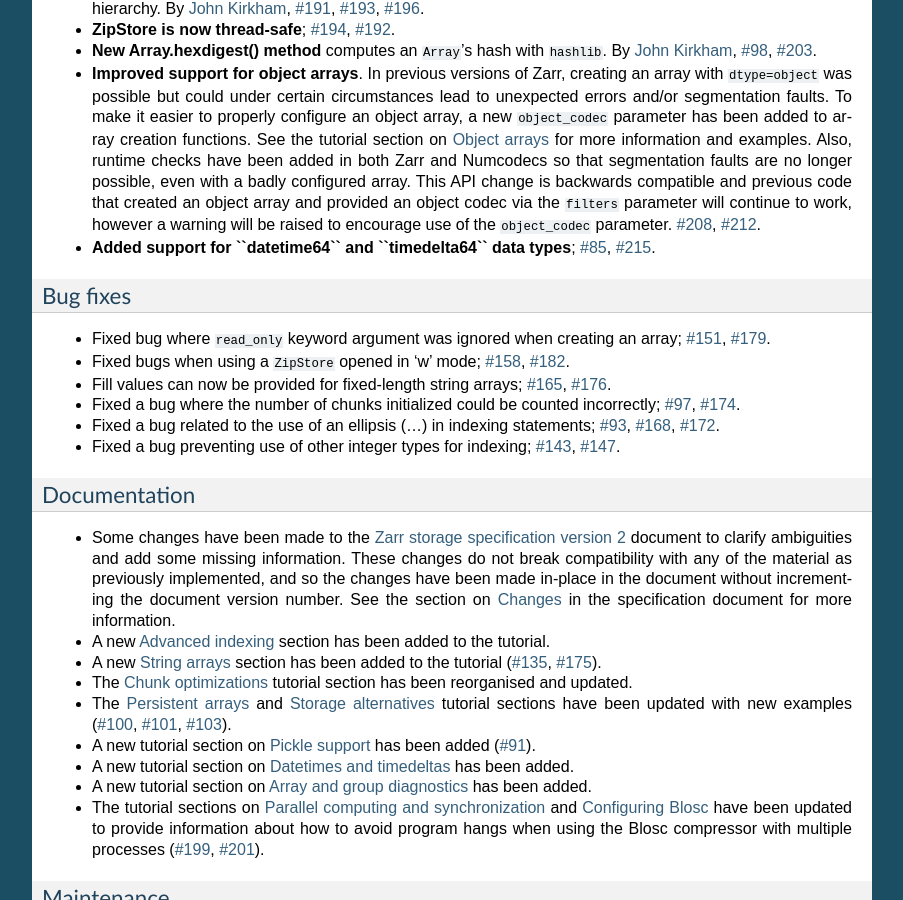
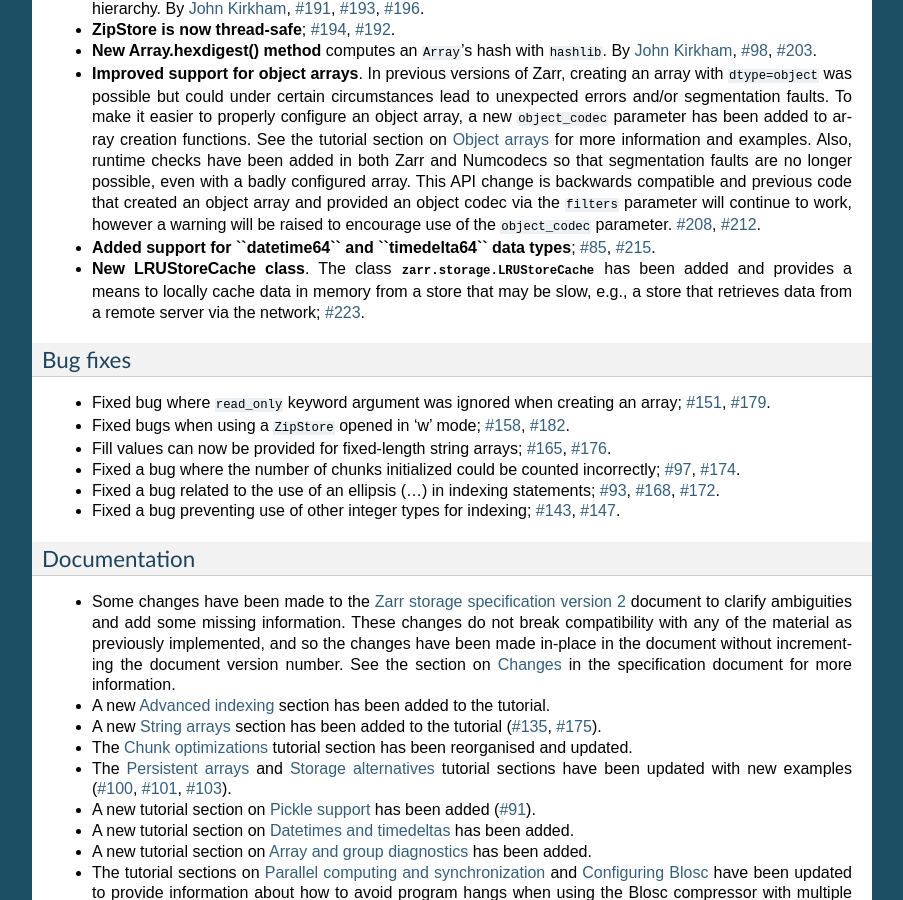
Before and after one commit to enthusiastdev121/zarr-python, a Sphinx documentation site: the page built from docs/release.rst, in a window 1280 px wide and 900 px high, scrolled down 1343 px. Shown: the whole window, without its empty margins (198-1101 px from the left). Built offline with Sphinx 7.4.7, drawn with Linux system fonts in a browser that asks for light colours; the version number could not be read and is left out.

Commit message:
document changes

```diff
--- a/docs/release.rst
+++ b/docs/release.rst
@@ -126,6 +126,11 @@ Enhancements
 
 * **Added support for ``datetime64`` and ``timedelta64`` data types**;
   :issue:`85`, :issue:`215`.
+
+* **New LRUStoreCache class**. The class :class:`zarr.storage.LRUStoreCache` has been
+  added and provides a means to locally cache data in memory from a store that may be
+  slow, e.g., a store that retrieves data from a remote server via the network;
+  :issue:`223`.
 
 Bug fixes
 ~~~~~~~~~
```
